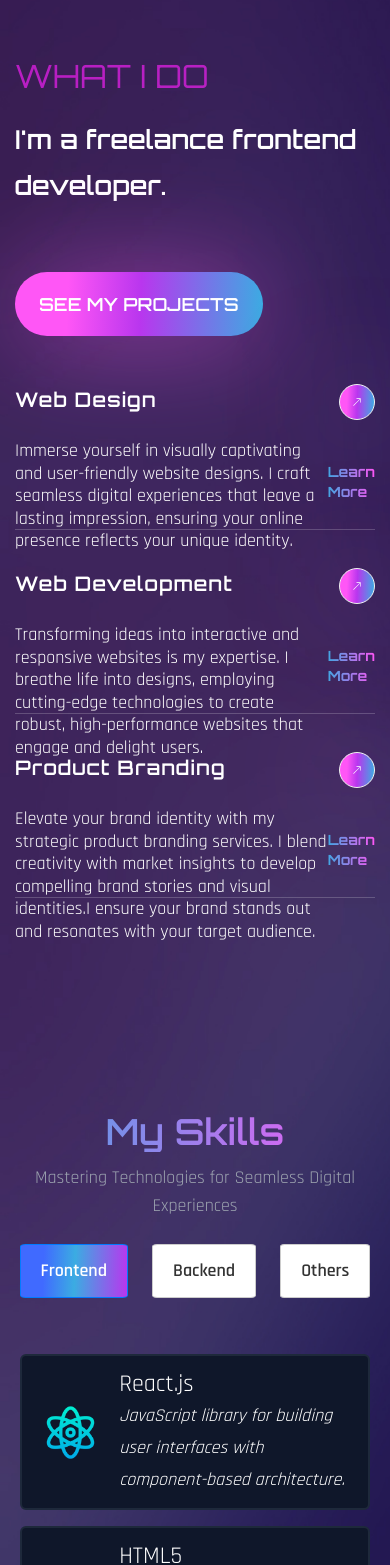
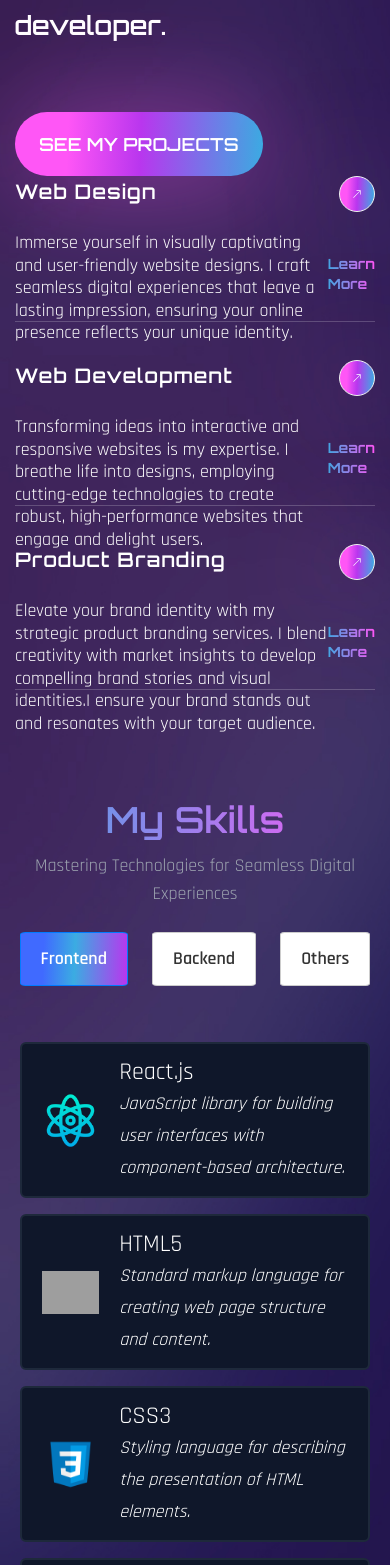
Before and after one commit to mahdee18/dev-portfolio, a React (Vite) app: page / in a window 390 px wide. Shown: the part 2305-3870 px from the top of the page. Built offline with nearby package versions, Linux system fonts and the light colour scheme; grey boxes are pictures that could not be loaded; a web font is replaced by a local one.

Commit message:
Fix some issues

```diff
--- a/src/Components/Footer.jsx
+++ b/src/Components/Footer.jsx
@@ -5,8 +5,8 @@ import { MdOutlineMail } from 'react-icons/md';
 
 const Footer = () => {
     return (
-        <footer className=" py-12 text-white">
-            <div className="container mx-auto py-12 px-8">
+        <footer className=" lg:py-0 py-12 text-white">
+            <div className="container mx-auto lg:py-0 py-12 px-8">
                 <div className="grid grid-cols-1 md:grid-cols-3 gap-8">
                     <div>
                         <div className="my-2">
--- a/src/Components/Services.jsx
+++ b/src/Components/Services.jsx
@@ -30,11 +30,11 @@ const Services = () => {
   ];
 
   return (
-    <section className='section pt-48' id='services'>
+    <section className='section lg:pt-48' id='services'>
       <div className='container mx-auto'>
         <div className='flex flex-col lg:flex-row'>
           <div
-            className='flex-1 lg:bg-services lg:bg-bottom lg:bg-no-repeat mix-blend-lighten mb-12 lg:mb-0'
+            className='flex-1 lg:bg-services lg:bg-bottom lg:bg-no-repeat mix-blend-lighten lg:mb-12 lg:mb-0'
             data-aos='fade-right'
           >
             <h2 className='text-accent h2'>What I Do</h2>
--- a/src/Components/Skills.jsx
+++ b/src/Components/Skills.jsx
@@ -18,7 +18,7 @@ const Skills = () => {
     return false;
   });
   return (
-    <section className="min-h-fit my-36 max-w-7xl mx-auto" id="skills">
+    <section className="min-h-fit my-10 lg:my-36 max-w-7xl mx-auto" id="skills">
       <div className="text-center">
         <h3 className="text-4xl text-gradient font-semibold">
           My Skills</h3>
--- a/src/Components/Work.jsx
+++ b/src/Components/Work.jsx
@@ -34,7 +34,7 @@ const Work = () => {
 
                     </div>
                     {/* Project cards */}
-                    <div className='grid md:grid-cols-3 gap-8 '>
+                    <div className='grid md:grid-cols-3 gap-8 md:mt-8 '>
                         {projects.map((project, index) => (
                             <div key={index} className="group relative overflow-hidden border-2 border-white/50 rounded-xl" data-aos="fade-up" data-aos-duration="800" data-aos-delay="200">
                                 <div className="group-hover:bg-black/70 w-full h-full absolute z-40 transition-all duration-300"></div>
```
